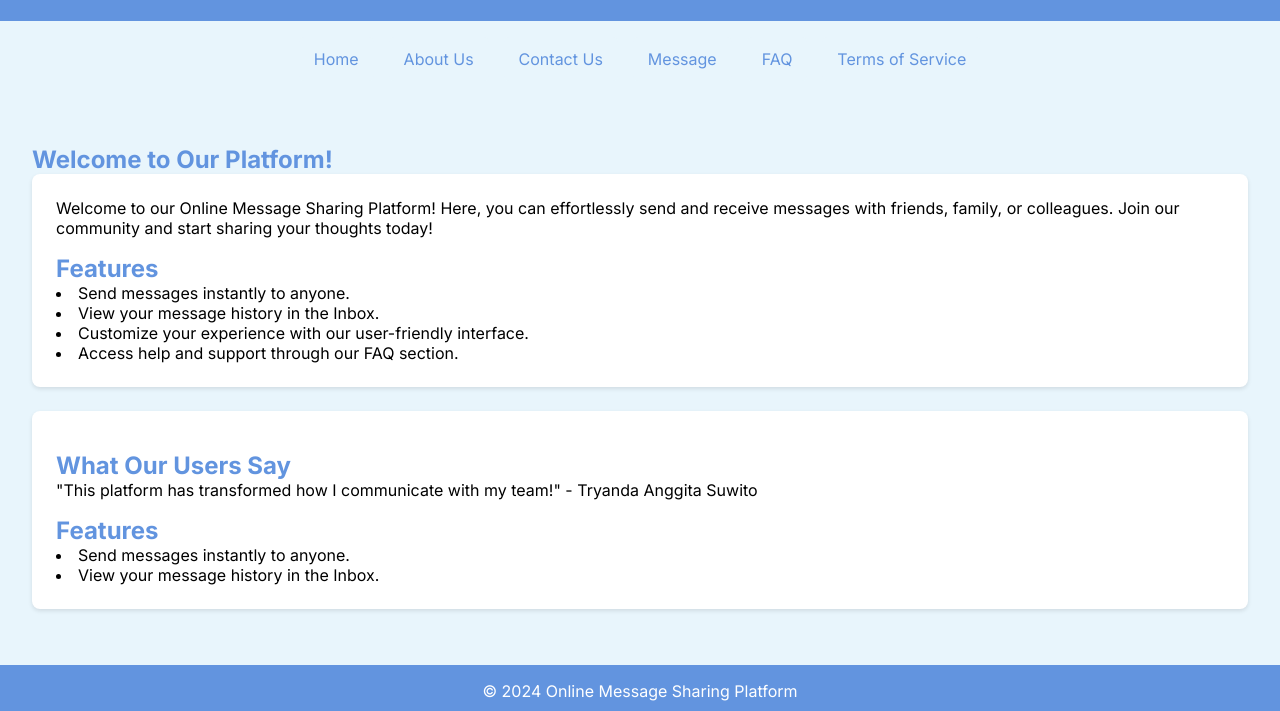
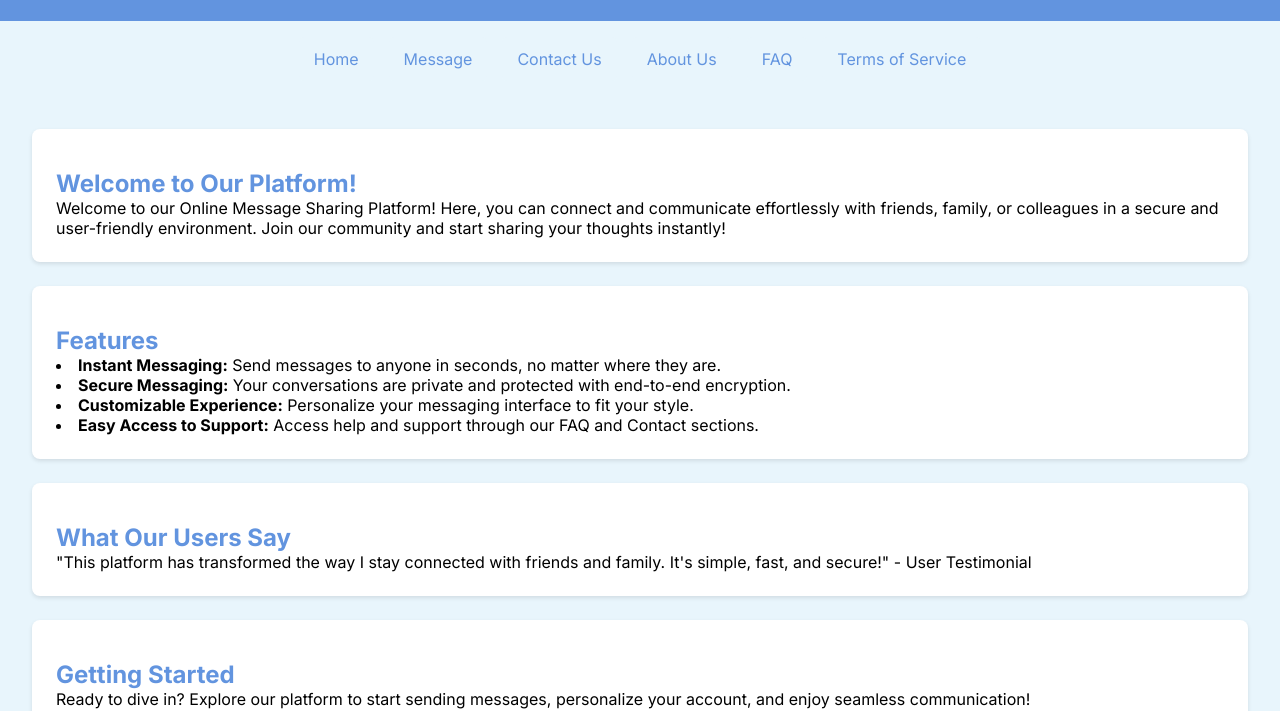
Before and after one commit to Madleyym/Online-Message-Sharing-Platform, a plain HTML site: page index.html in a window 1280 px wide. Shown: the part 76-787 px from the top of the page. Drawn offline with Linux system fonts and the light colour scheme.

Commit message:
update page index

```diff
--- a/index.html
+++ b/index.html
@@ -9,7 +9,7 @@
   <head>
     <meta charset="UTF-8" />
     <meta name="viewport" content="width=device-width, initial-scale=1.0" />
-    <title>Home</title>
+    <title>Online Message Sharing Platform</title>
     <link rel="stylesheet" href="styles.css" />
   </head>
   <body>
@@ -19,46 +19,70 @@
 
     <nav id="Tryandaasu_nav">
       <a href="../index.html">Home</a>
+      <a href="/message/message.html">Message</a>
+      <a href="/contact/contact.html">Contact Us</a>
       <a href="/about/about.html">About Us</a>
-      <a href="/contact/contact.html">Contact Us</a>
-      <a href="/message/message.html">Message</a>
       <a href="/faq/faq.html">FAQ</a>
       <a href="/terms/terms.html">Terms of Service</a>
     </nav>
 
     <main id="Tryandaasu_main">
-      <h2>Welcome to Our Platform!</h2>
+      <section>
+        <h2>Welcome to Our Platform!</h2>
+        <p>
+          Welcome to our Online Message Sharing Platform! Here, you can connect
+          and communicate effortlessly with friends, family, or colleagues in a
+          secure and user-friendly environment. Join our community and start
+          sharing your thoughts instantly!
+        </p>
+      </section>
 
       <section>
-        <p>
-          Welcome to our Online Message Sharing Platform! Here, you can
-          effortlessly send and receive messages with friends, family, or
-          colleagues. Join our community and start sharing your thoughts today!
-        </p>
         <h2>Features</h2>
         <ul>
-          <li>Send messages instantly to anyone.</li>
-          <li>View your message history in the Inbox.</li>
-          <li>Customize your experience with our user-friendly interface.</li>
-          <li>Access help and support through our FAQ section.</li>
+          <li>
+            <strong>Instant Messaging:</strong> Send messages to anyone in
+            seconds, no matter where they are.
+          </li>
+          <li>
+            <strong>Secure Messaging:</strong> Your conversations are private
+            and protected with end-to-end encryption.
+          </li>
+          <li>
+            <strong>Customizable Experience:</strong> Personalize your messaging
+            interface to fit your style.
+          </li>
+          <li>
+            <strong>Easy Access to Support:</strong> Access help and support
+            through our FAQ and Contact sections.
+          </li>
         </ul>
       </section>
 
       <section>
         <h2>What Our Users Say</h2>
-        <blockquote>
-          <p>
-            "This platform has transformed how I communicate with my team!" -
-            Tryanda Anggita Suwito
-          </p>
-          <h2>Features</h2>
+        <!-- <blockquote> -->
+        <p>
+          "This platform has transformed the way I stay connected with friends
+          and family. It's simple, fast, and secure!" - User Testimonial
+        </p>
+        <!-- </blockquote> -->
+      </section>
+
+      <section>
+        <h2>Getting Started</h2>
+        <p>
+          Ready to dive in? Explore our platform to start sending messages,
+          personalize your account, and enjoy seamless communication!
+        </p>
         <ul>
-          <li>Send messages instantly to anyone.</li>
-          <li>View your message history in the Inbox.</li>
+          <li><a href="/message/message.html">Send a Message</a></li>
+          <li><a href="/faq/faq.html">Visit our FAQ for Help</a></li>
+          <li><a href="/about/about.html">Learn More About Us</a></li>
         </ul>
-        </blockquote>
       </section>
     </main>
+
     <footer id="Tryandaasu_footer">
       <p>&copy; 2024 Online Message Sharing Platform</p>
     </footer>
```
